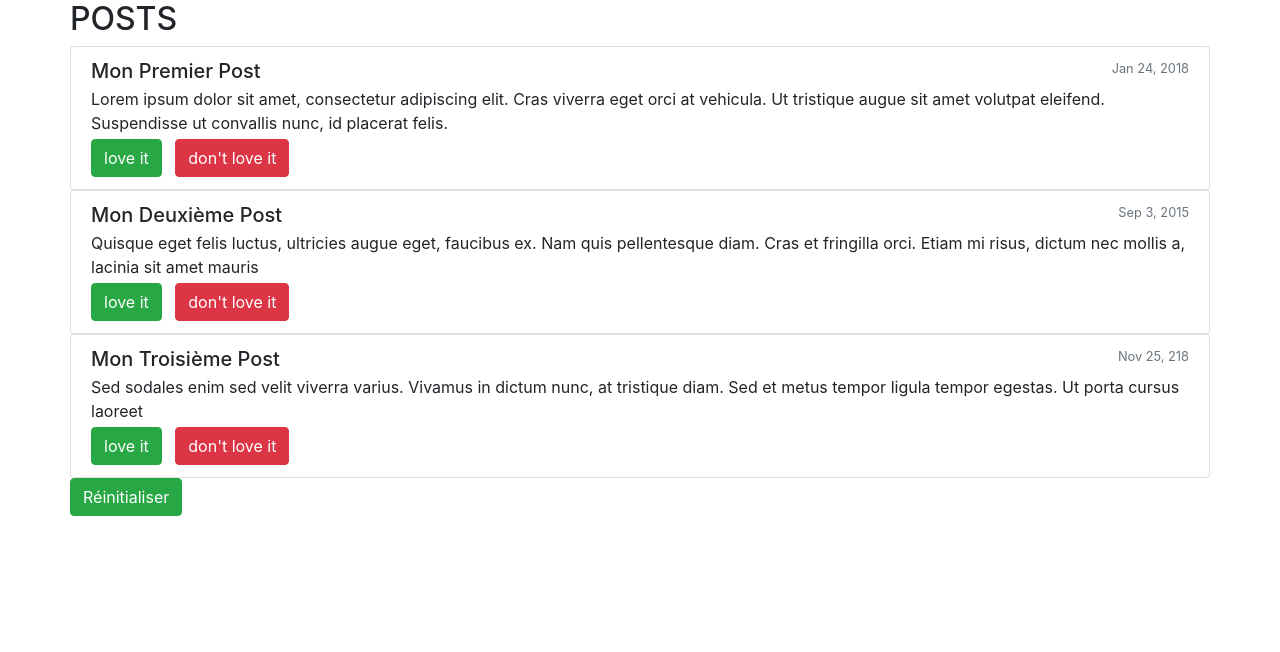
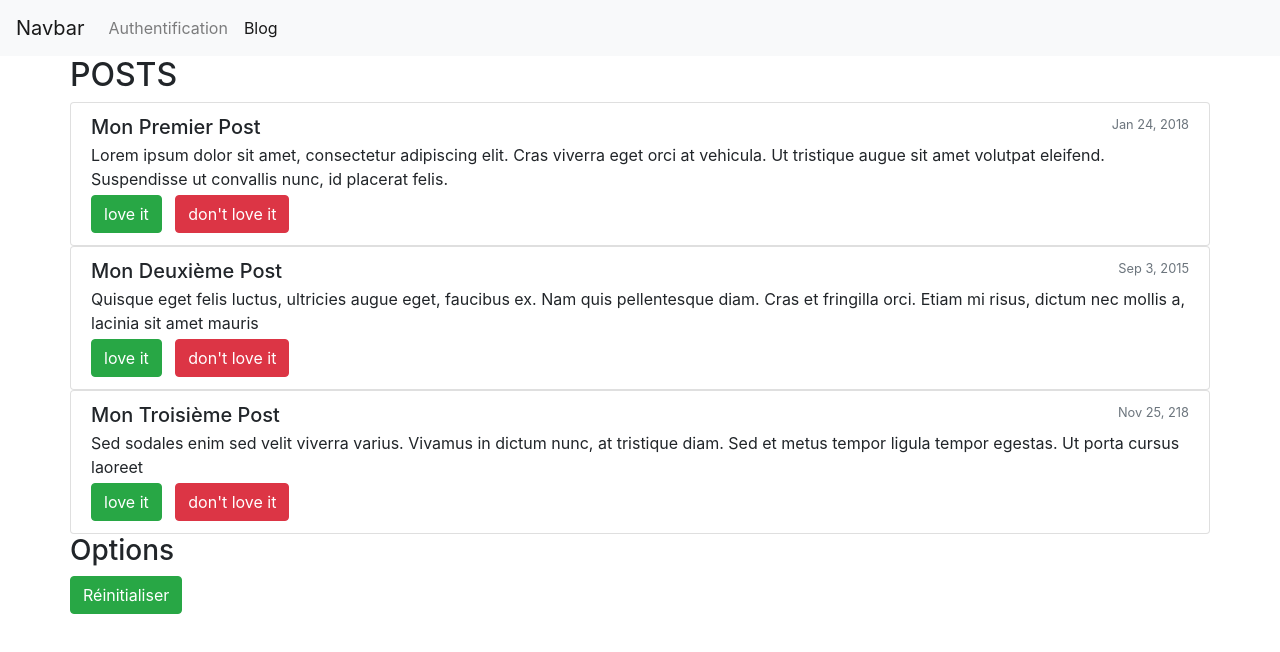
Before and after one commit to Raevi/BlogAngular, an Angular app: page /blog in a window 1280 px wide. Shown: the top 652 px of the page. Built offline with nearby package versions, Linux system fonts and the light colour scheme.

Commit message:
Add routing

```diff
--- a/src/app/app.component.html
+++ b/src/app/app.component.html
@@ -1 +1,18 @@
-<app-post-list [posts]="posts" ></app-post-list>
+<nav class="navbar navbar-expand-lg navbar-light bg-light">
+    <a class="navbar-brand" routerLink="">Navbar</a>
+    <button class="navbar-toggler" type="button" data-toggle="collapse" data-target="#navbarNavAltMarkup" aria-controls="navbarNavAltMarkup"
+        aria-expanded="false" aria-label="Toggle navigation">
+        <span class="navbar-toggler-icon"></span>
+    </button>
+    <div class="collapse navbar-collapse" id="navbarNavAltMarkup">
+        <div class="navbar-nav">
+            <a class="nav-item nav-link" routerLinkActive="active" routerLink="auth">Authentification</a>
+            <a class="nav-item nav-link" routerLinkActive="active" routerLink="blog">Blog</a>
+        </div>
+    </div>
+</nav>
+<div class="container">
+    <div class="row">
+        <router-outlet></router-outlet>
+    </div>
+</div>
--- a/src/app/app.component.ts
+++ b/src/app/app.component.ts
@@ -1,18 +1,10 @@
-import { Component, OnInit } from '@angular/core';
-import { PostService, Post } from './model/PostService';
+import { Component } from '@angular/core';
 
 @Component({
   selector: 'app-root',
   templateUrl: './app.component.html',
   styleUrls: ['./app.component.scss']
 })
-export class AppComponent implements OnInit {
-
-  posts: Post[]
-
-  constructor(private postService: PostService) { }
-
-  ngOnInit() {
-      this.posts = this.postService.posts;
-  }
+export class AppComponent{
+  constructor() { }
 }
--- a/src/app/app.module.ts
+++ b/src/app/app.module.ts
@@ -6,19 +6,31 @@ import { AppComponent } from './app.component';
 import { PostListComponent } from './post-list/post-list.component';
 import { PostListItemComponent } from './post-list-item/post-list-item.component';
 import { PostService } from './model/PostService';
+import { AuthComponent } from './auth/auth.component';
+import { Routes, RouterModule } from '@angular/router';
+import { AuthService } from './model/AuthService';
+
+const appRoutes: Routes = [
+  { path: 'blog', component: PostListComponent },
+  { path: 'auth', component: AuthComponent },
+  { path: '', component: PostListComponent}
+]
 
 @NgModule({
   declarations: [
     AppComponent,
     PostListComponent,
-    PostListItemComponent
+    PostListItemComponent,
+    AuthComponent
   ],
   imports: [
     BrowserModule,
     FormsModule,
+    RouterModule.forRoot(appRoutes)
   ],
   providers: [
-    PostService
+    PostService,
+    AuthService
   ],
   bootstrap: [
     AppComponent
--- /dev/null
+++ b/src/app/auth/auth.component.html
@@ -0,0 +1,3 @@
+<h2>Authentification</h2>
+<button class="btn btn-success" *ngIf="!authStatus" (click)="onSignIn()">Se connecter</button>
+<button class="btn btn-danger" *ngIf="authStatus" (click)="onSignOut()">Se déconnecter</button>
--- /dev/null
+++ b/src/app/auth/auth.component.ts
@@ -0,0 +1,31 @@
+import { Component, OnInit } from '@angular/core';
+import { AuthService } from '../model/AuthService';
+import { Router } from '@angular/router';
+
+@Component({
+  selector: 'app-auth',
+  templateUrl: './auth.component.html',
+  styleUrls: ['./auth.component.scss']
+})
+export class AuthComponent implements OnInit {
+
+  authStatus: boolean;
+
+  constructor(private authService: AuthService, private router: Router) { }
+
+  ngOnInit() {
+    this.authStatus = this.authService.isAuth;
+  }
+
+  onSignIn(){
+    this.authService.signIn().then(() => {
+      this.authStatus = this.authService.isAuth;
+      this.router.navigate(['blog'])
+    })
+  }
+
+  onSignOut(){
+    this.authService.signOut();
+    this.authStatus = this.authService.isAuth;
+  }
+}
--- /dev/null
+++ b/src/app/model/AuthService.ts
@@ -0,0 +1,16 @@
+export class AuthService{
+    isAuth = false;
+
+    signIn(){
+        return new Promise((resolve, reject) => {
+            setTimeout(() => {
+                this.isAuth = true;
+                resolve(true);
+            }, 2000);
+        })
+    }
+
+    signOut(){
+        this.isAuth = false;
+    }
+}
--- a/src/app/post-list/post-list.component.html
+++ b/src/app/post-list/post-list.component.html
@@ -1,15 +1,10 @@
-<div class="container">
-  <div class="row">
-    <div class="col-xs-12">
-      <h2>{{ "Posts" | uppercase }}</h2>
-      <div class="list-group">
-        <app-post-list-item *ngFor="let post of posts; let i = index" [post]="post" [index]="i"></app-post-list-item>
-      </div>
-    </div>
+<div class="col-xs-12">
+  <h2>{{ "Posts" | uppercase }}</h2>
+  <div class="list-group">
+    <app-post-list-item *ngFor="let post of posts; let i = index" [post]="post" [index]="i"></app-post-list-item>
   </div>
-  <div class="row">
-    <div class="col-xs-12">
-      <button class="btn btn-success" (click)="onReset()">Réinitialiser</button>
-    </div>
+  <div>
+    <h3>Options</h3>
+    <button class="btn btn-success" (click)="onReset()">Réinitialiser</button>
   </div>
 </div>
--- a/src/app/post-list/post-list.component.ts
+++ b/src/app/post-list/post-list.component.ts
@@ -6,11 +6,15 @@ import { PostService, Post } from '../model/PostService';
   templateUrl: './post-list.component.html',
   styleUrls: ['./post-list.component.scss']
 })
-export class PostListComponent {
+export class PostListComponent implements OnInit {
 
-  @Input() public posts: Post[]
+  posts: Post[]
 
   constructor(private postService: PostService) { }
+
+  ngOnInit() {
+    this.posts = this.postService.posts;
+  }
 
   onReset(){
     this.postService.resetOnAll()
```
Also changed, not shown: src/app/app-routing.module.ts (deleted, +0 -10 lines), src/app/auth/auth.component.scss (added).
